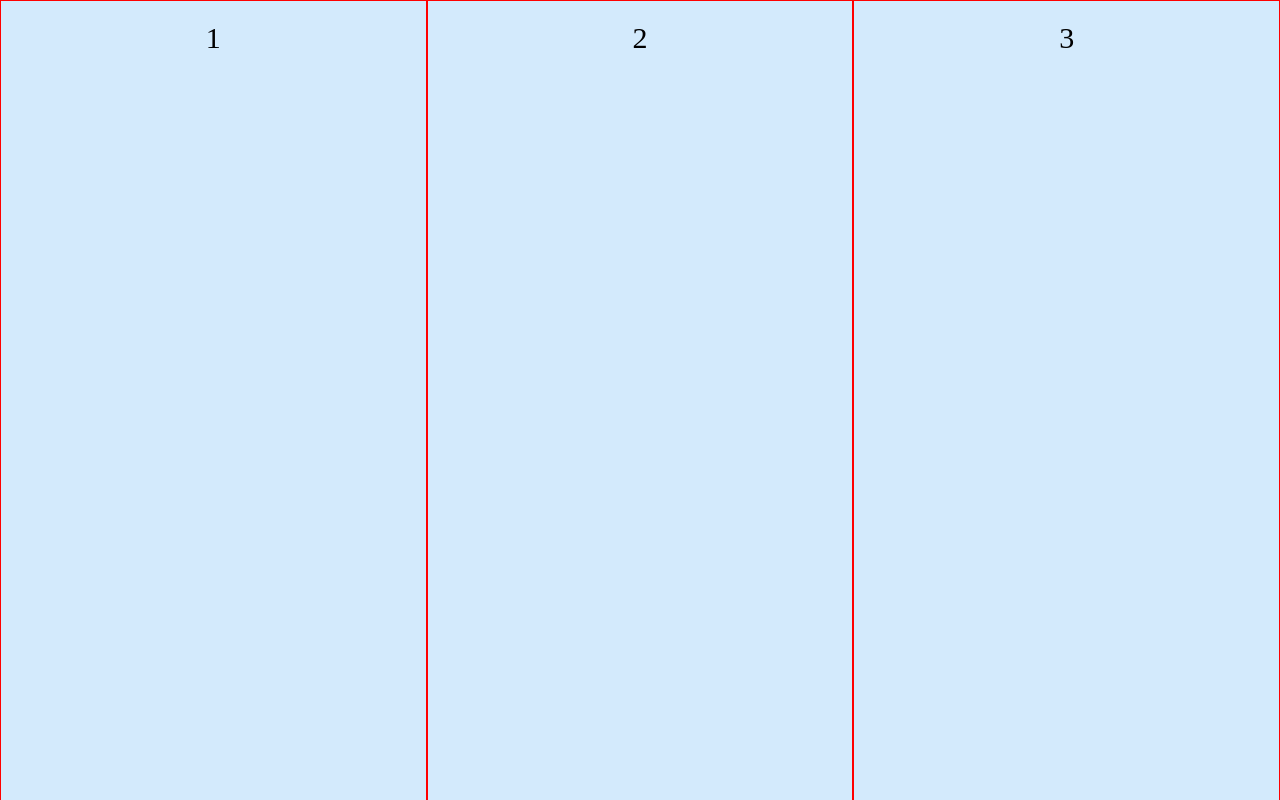
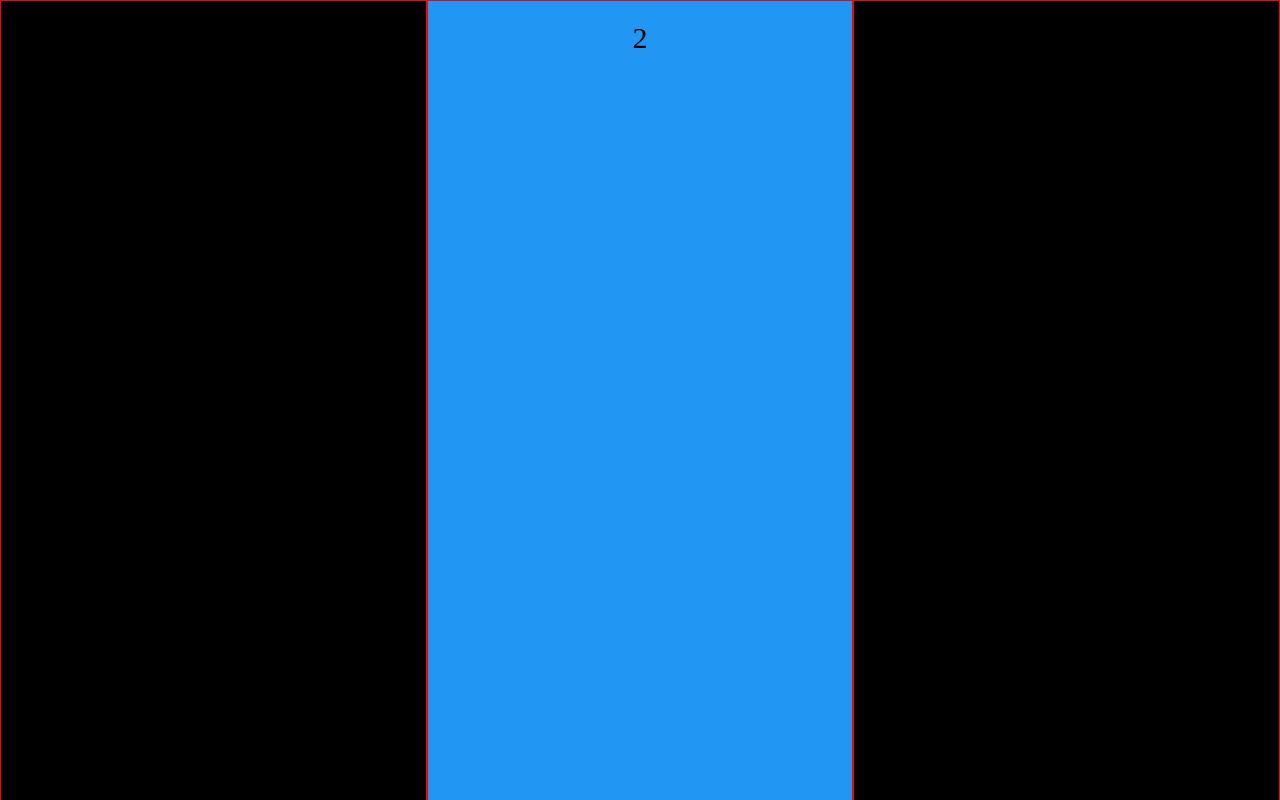
Before and after one commit to LithRakoon/Snake, a plain HTML site: page index.html in a window 1280 px wide. Shown: the top 800 px of the page. Drawn offline with Linux system fonts and the light colour scheme.

Commit message:
update background

```diff
--- a/css/style.css
+++ b/css/style.css
@@ -11,10 +11,13 @@
 }
 
 .grid-item {
-    background-color: rgba(255, 255, 255, 0.8);
     padding: 20px;
     font-size: 30px;
     text-align: center;
     border: 1px solid red;
     height: 100vw;
 }
+
+.bgc {
+    background-color: black;
+}
--- a/index.html
+++ b/index.html
@@ -11,9 +11,9 @@
 </head>
 <body>
     <div class="grid-container">
-        <div class="grid-item">1</div>
+        <div class="grid-item bgc" >1</div>
         <div class="grid-item">2</div>
-        <div class="grid-item">3</div>
+        <div class="grid-item bgc">3</div>
       </div>
 </body>
 </html>
```
